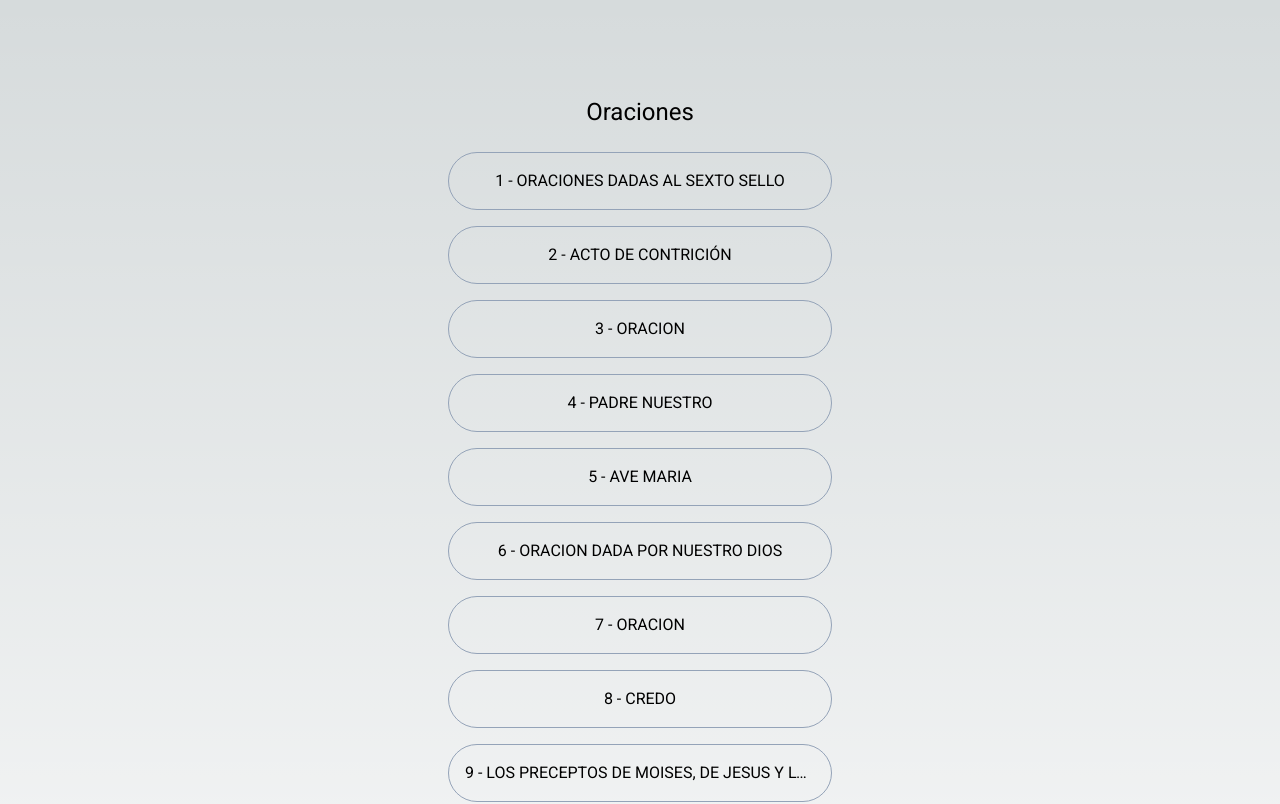
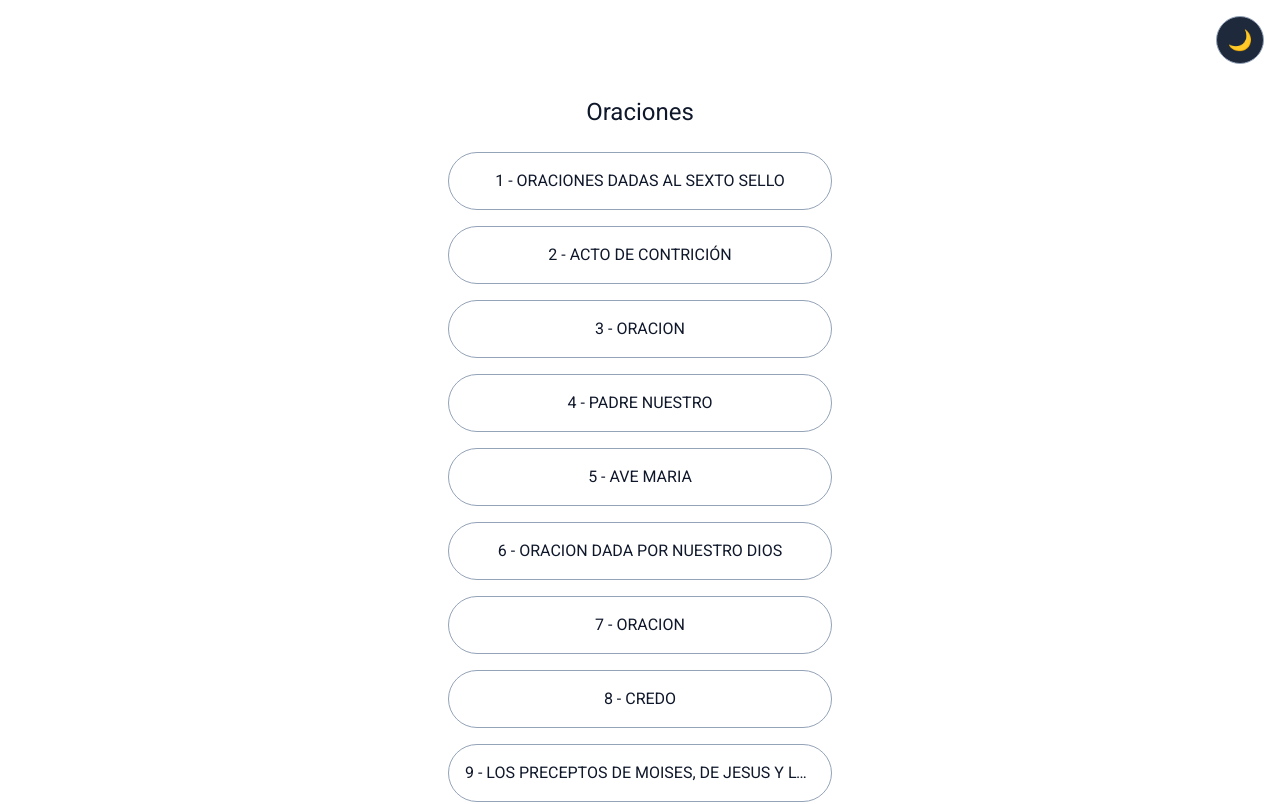
Before and after one commit to xphonse/sexto-sello, a Next.js app in the folder packages/nestjs/: page /oracion in a window 1280 px wide. Shown: the top 804 px of the page. Built offline with nearby package versions, Linux system fonts and the light colour scheme.

Commit message:
Light mode

```diff
--- a/packages/nestjs/app/canto/[slug]/page.tsx
+++ b/packages/nestjs/app/canto/[slug]/page.tsx
@@ -23,7 +23,7 @@ export default function Page({ params }: { params: { slug: string } }) {
 
   return (
     <main
-      className={`flex min-h-screen flex-col items-center justify-center p-24 ${roboto.className}`}
+      className={`flex min-h-screen flex-col items-center justify-center p-24 text-slate-900 dark:text-slate-100 ${roboto.className}`}
     >
       <h1 className="text-2xl mb-4">
         {choir.page} - {choir.title}
--- a/packages/nestjs/app/canto/page.tsx
+++ b/packages/nestjs/app/canto/page.tsx
@@ -11,7 +11,7 @@ const roboto = Roboto({
 export default function Home() {
   return (
     <main
-      className={`flex min-h-screen flex-col items-center justify-center p-24 ${roboto.className}`}
+      className={`flex min-h-screen flex-col items-center justify-center p-24 text-slate-900 dark:text-slate-100 ${roboto.className}`}
     >
       <h1 className="text-2xl mb-4">Cantos</h1>
       {CHOIRS.map((c, i) => {
--- a/packages/nestjs/app/globals.css
+++ b/packages/nestjs/app/globals.css
@@ -4,16 +4,19 @@
 
 :root {
   --foreground-rgb: 0, 0, 0;
-  --background-start-rgb: 214, 219, 220;
+  --background-start-rgb: 255, 255, 255;
   --background-end-rgb: 255, 255, 255;
 }
 
-@media (prefers-color-scheme: dark) {
-  :root {
-    --foreground-rgb: 255, 255, 255;
-    --background-start-rgb: 0, 0, 0;
-    --background-end-rgb: 0, 0, 0;
-  }
+.dark {
+  --foreground-rgb: 255, 255, 255;
+  --background-start-rgb: 0, 0, 0;
+  --background-end-rgb: 0, 0, 0;
+}
+
+::selection {
+  background-color: rgb(214, 219, 220);
+  color: rgb(0, 0, 0);
 }
 
 body {
--- a/packages/nestjs/app/layout.tsx
+++ b/packages/nestjs/app/layout.tsx
@@ -1,6 +1,7 @@
 import "./globals.css";
 import type { Metadata } from "next";
 import { Inter } from "next/font/google";
+import ThemeToggle from "@/components/ThemeToggle";
 
 const inter = Inter({ subsets: ["latin"] });
 
@@ -16,7 +17,24 @@ export default function RootLayout({
 }) {
   return (
     <html lang="en">
-      <body className={inter.className}>{children}</body>
+      <head>
+        <script
+          dangerouslySetInnerHTML={{
+            __html: `
+              (function() {
+                var t = localStorage.getItem('theme');
+                if (t === 'dark' || (!t && window.matchMedia('(prefers-color-scheme: dark)').matches)) {
+                  document.documentElement.classList.add('dark');
+                }
+              })();
+            `,
+          }}
+        />
+      </head>
+      <body className={inter.className}>
+        <ThemeToggle />
+        {children}
+      </body>
     </html>
   );
 }
--- a/packages/nestjs/app/oracion/[slug]/page.tsx
+++ b/packages/nestjs/app/oracion/[slug]/page.tsx
@@ -23,7 +23,7 @@ export default function Page({ params }: { params: { slug: string } }) {
 
   return (
     <main
-      className={`flex min-h-screen flex-col items-center justify-center p-24 ${roboto.className}`}
+      className={`flex min-h-screen flex-col items-center justify-center p-24 text-slate-900 dark:text-slate-100 ${roboto.className}`}
     >
       <h1 className="text-2xl mb-4">
         {prayer.page} - {prayer.title}
--- a/packages/nestjs/app/oracion/page.tsx
+++ b/packages/nestjs/app/oracion/page.tsx
@@ -11,7 +11,7 @@ const roboto = Roboto({
 export default function Home() {
   return (
     <main
-      className={`flex min-h-screen flex-col items-center justify-center p-24 ${roboto.className}`}
+      className={`flex min-h-screen flex-col items-center justify-center p-24 text-slate-900 dark:text-slate-100 ${roboto.className}`}
     >
       <h1 className="text-2xl mb-4">Oraciones</h1>
       {PRAYERS.map((p, i) => {
--- a/packages/nestjs/app/page.tsx
+++ b/packages/nestjs/app/page.tsx
@@ -11,7 +11,7 @@ const roboto = Roboto({
 export default function Home() {
   return (
     <main
-      className={`flex min-h-screen flex-col items-center justify-center p-24 ${roboto.className}`}
+      className={`flex min-h-screen flex-col items-center justify-center p-24 text-slate-900 dark:text-slate-100 ${roboto.className}`}
     >
       <h1 className="text-2xl mb-4">Oraciones y Coros dados al Sexto Sello</h1>
       <Button text="Oraciones" url="/oracion" />
--- a/packages/nestjs/components/Button.tsx
+++ b/packages/nestjs/components/Button.tsx
@@ -10,7 +10,7 @@ const Button = ({
   return (
     <a href={url}>
       <button
-        className={`m-2 p-4  w-${w} border-opacity-100 border-solid border border-slate-400 rounded-full truncate`}
+        className={`m-2 p-4  w-${w} border-opacity-100 border-solid border border-slate-400 dark:border-slate-500 text-slate-900 dark:text-slate-100 hover:bg-slate-100 dark:hover:bg-slate-800 rounded-full truncate`}
       >
         {text}
       </button>
--- a/packages/nestjs/components/Paragraph.tsx
+++ b/packages/nestjs/components/Paragraph.tsx
@@ -1,7 +1,11 @@
 import { ReactNode } from "react";
 
 const Paragraph = ({ children }: { children: ReactNode }) => {
-  return <div className="text-center mb-8 w-96">{children}</div>;
+  return (
+    <div className="text-center mb-8 w-96 text-slate-900 dark:text-slate-100">
+      {children}
+    </div>
+  );
 };
 
 export default Paragraph;
--- /dev/null
+++ b/packages/nestjs/components/ThemeToggle.tsx
@@ -0,0 +1,37 @@
+"use client";
+
+import { useEffect, useState } from "react";
+
+const ThemeToggle = () => {
+  const [isDark, setIsDark] = useState(false);
+
+  useEffect(() => {
+    const saved = localStorage.getItem("theme");
+    const prefersDark =
+      !saved && window.matchMedia("(prefers-color-scheme: dark)").matches;
+    const dark = saved === "dark" || prefersDark;
+    setIsDark(dark);
+    document.documentElement.classList.toggle("dark", dark);
+  }, []);
+
+  const toggle = () => {
+    const next = !isDark;
+    setIsDark(next);
+    document.documentElement.classList.toggle("dark", next);
+    localStorage.setItem("theme", next ? "dark" : "light");
+  };
+
+  return (
+    <button
+      onClick={toggle}
+      aria-label="Cambiar tema"
+      className={`fixed top-4 right-4 z-50 m-0 p-2 w-12 h-12 rounded-full border border-solid border-slate-400 text-xl backdrop-blur ${
+        isDark ? "bg-white/80" : "bg-slate-800"
+      }`}
+    >
+      {isDark ? "☀️" : "🌙"}
+    </button>
+  );
+};
+
+export default ThemeToggle;
--- a/packages/nestjs/tailwind.config.ts
+++ b/packages/nestjs/tailwind.config.ts
@@ -1,6 +1,7 @@
 import type { Config } from "tailwindcss";
 
 const config: Config = {
+  darkMode: "class",
   content: [
     "./pages/**/*.{js,ts,jsx,tsx,mdx}",
     "./components/**/*.{js,ts,jsx,tsx,mdx}",
```
